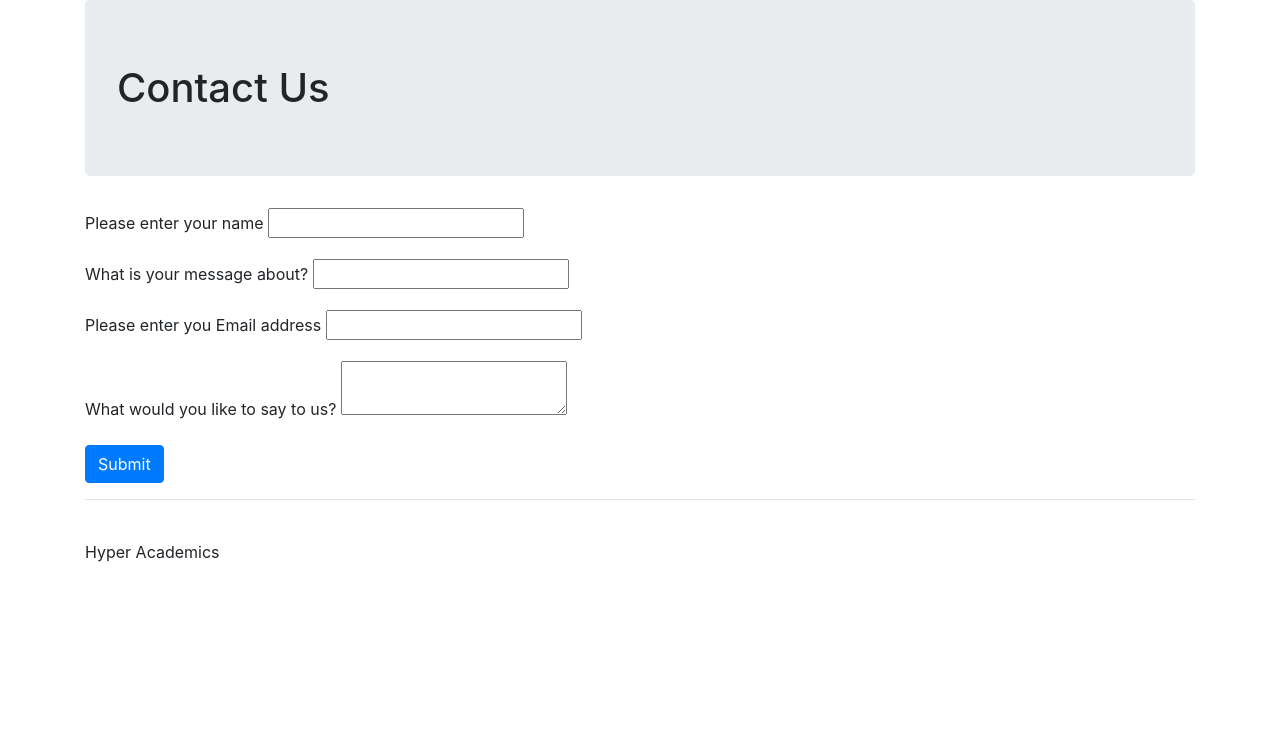
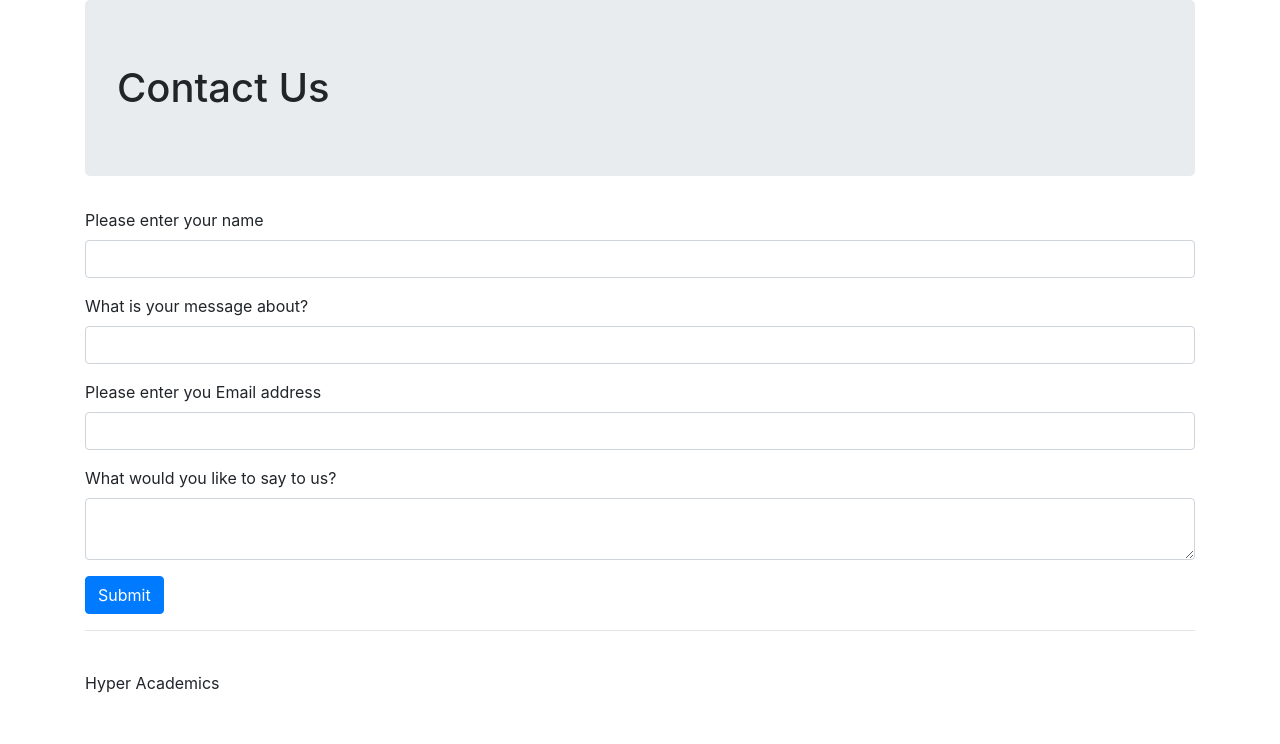
Before and after one commit to davdbryson456/site, a Flask app: page /contactus/ in a window 1280 px wide. Shown: the part 56-800 px from the top of the page. Run offline with Flask 2, Linux system fonts and the light colour scheme; some libraries are stand-ins or nearby versions.

Commit message:
contact us completed

```diff
--- a/app/templates/base.html
+++ b/app/templates/base.html
@@ -23,18 +23,20 @@
     </header>
 
     <main>
-        <div class="container">
-            {% with messages = get_flashed_messages() %}
-                    {% if messages %}
-                        <ul class="flashes">
-                        {% for message in messages %}
-                            <li>{{ message }}</li>
-                        {% endfor %}
-                        </ul>
-                    {% endif %}
-            {% endwith %}
 
-        </div>
+        {% with messages = get_flashed_messages(with_categories=true) %}
+            <!-- Categories: success (green), info (blue), warning (yellow), danger (red) -->
+            {% if messages %}
+                {% for category, message in messages %}
+                    <div class="alert alert-{{ category }} alert-dismissible" role="alert">
+                    <button type="button" class="close" data-dismiss="alert" aria-label="Close"><span aria-hidden="true">&times;</span></button>
+                    <!-- <strong>Title</strong> --> {{ message }}
+                    </div>
+                {% endfor %}
+            {% endif %}
+        {% endwith %}
+
+
 
         <div class="container">
 
--- a/app/templates/contactus.html
+++ b/app/templates/contactus.html
@@ -10,23 +10,23 @@
 
           <div class="form-group">
             <label for="exampleInputEmail1">Please enter your name</label>
-            {{ contact.name }}
+            {{ contact.name(class="form-control") }}
           </div>
 
           <div class="form-group">
             <label for="exampleInputEmail1">What is your message about?</label>
-            {{ contact.subject }}
+            {{ contact.subject(class="form-control") }}
           </div>
 
         <div class="form-group">
           <label for="exampleInputEmail1">Please enter  you Email address</label>
-          {{ contact.email }}
+          {{ contact.email(class="form-control") }}
         </div>
 
 
         <div class="form-group">
           <label for="exampleTextarea">What would you like to say to us?</label>
-          {{ contact.message }}
+          {{ contact.message(class="form-control") }}
         </div>
 
         {{ contact.csrf_token }}
```
